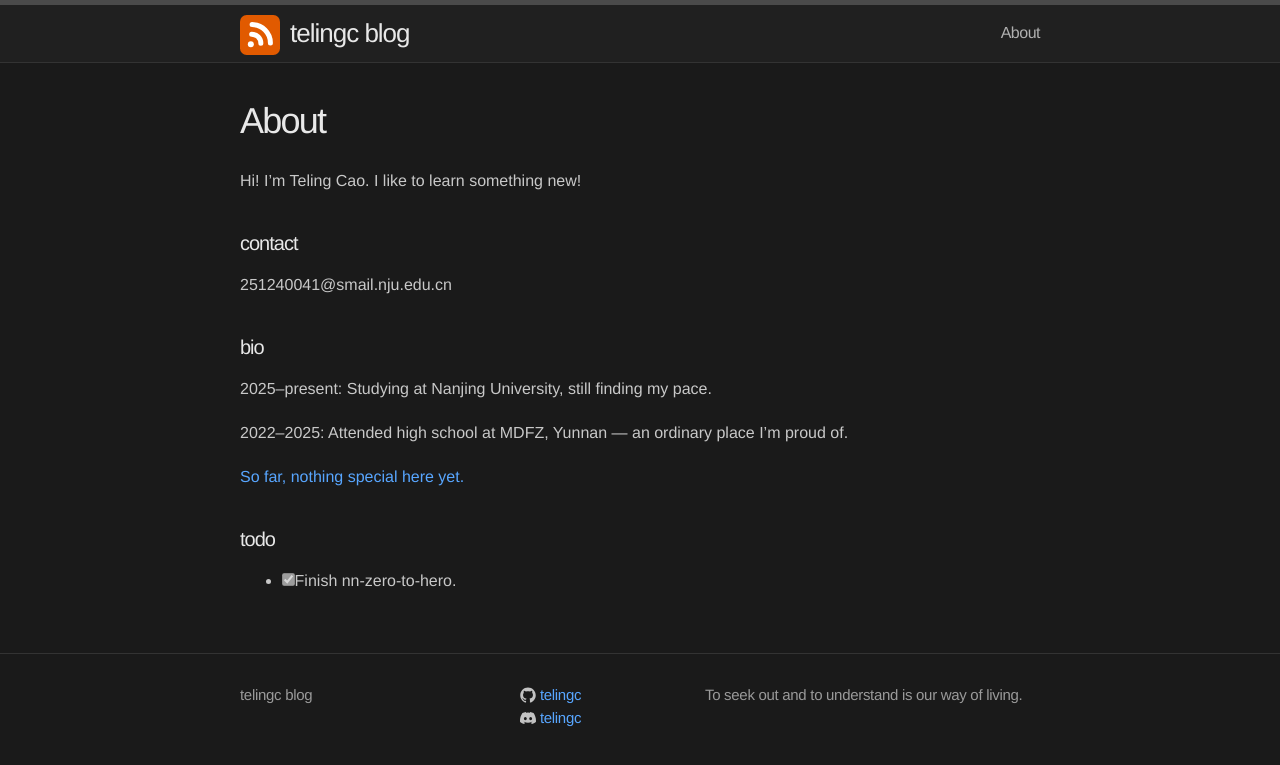
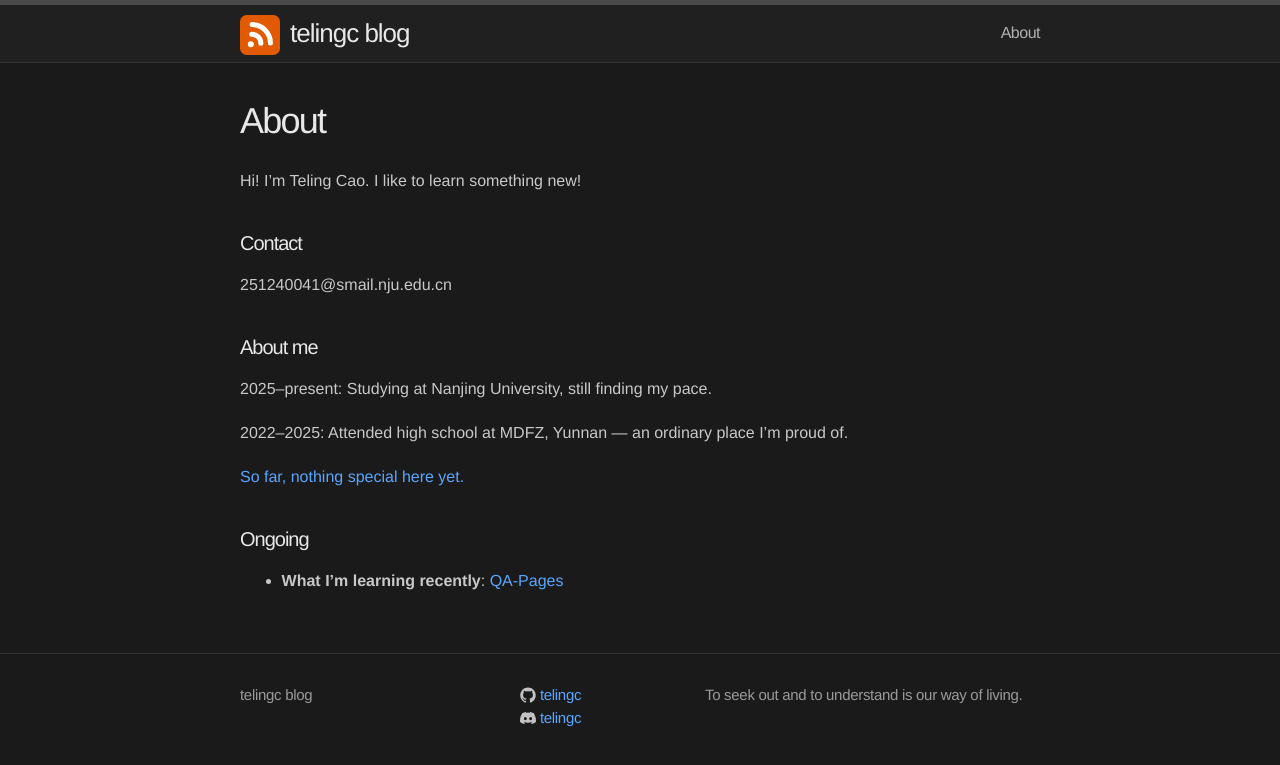
Before and after one commit to telingc/telingc.github.io, a Jekyll site: the page built from about.md, in a window 1280 px wide. Shown: the top 765 px of the page. Built offline with Jekyll 4.4.1, drawn with Linux system fonts in a browser that asks for light colours.

Commit message:
fix: link to qa.

```diff
--- a/about.md
+++ b/about.md
@@ -7,10 +7,10 @@ includelink: true
 
 Hi! I'm Teling Cao. I like to learn something new!
 
-#### contact
+#### Contact
 251240041@smail.nju.edu.cn
 
-#### bio
+#### About me
 
 2025–present: Studying at Nanjing University, still finding my pace.
 
@@ -18,6 +18,6 @@ Hi! I'm Teling Cao. I like to learn something new!
 
 [So far, nothing special here yet.](https://github.com/telingc)
 
-#### todo
+#### Ongoing
 
-- [x] Finish nn-zero-to-hero.
+- **What I'm learning recently**: [QA-Pages](https://telingc.github.io/qa/)
```
